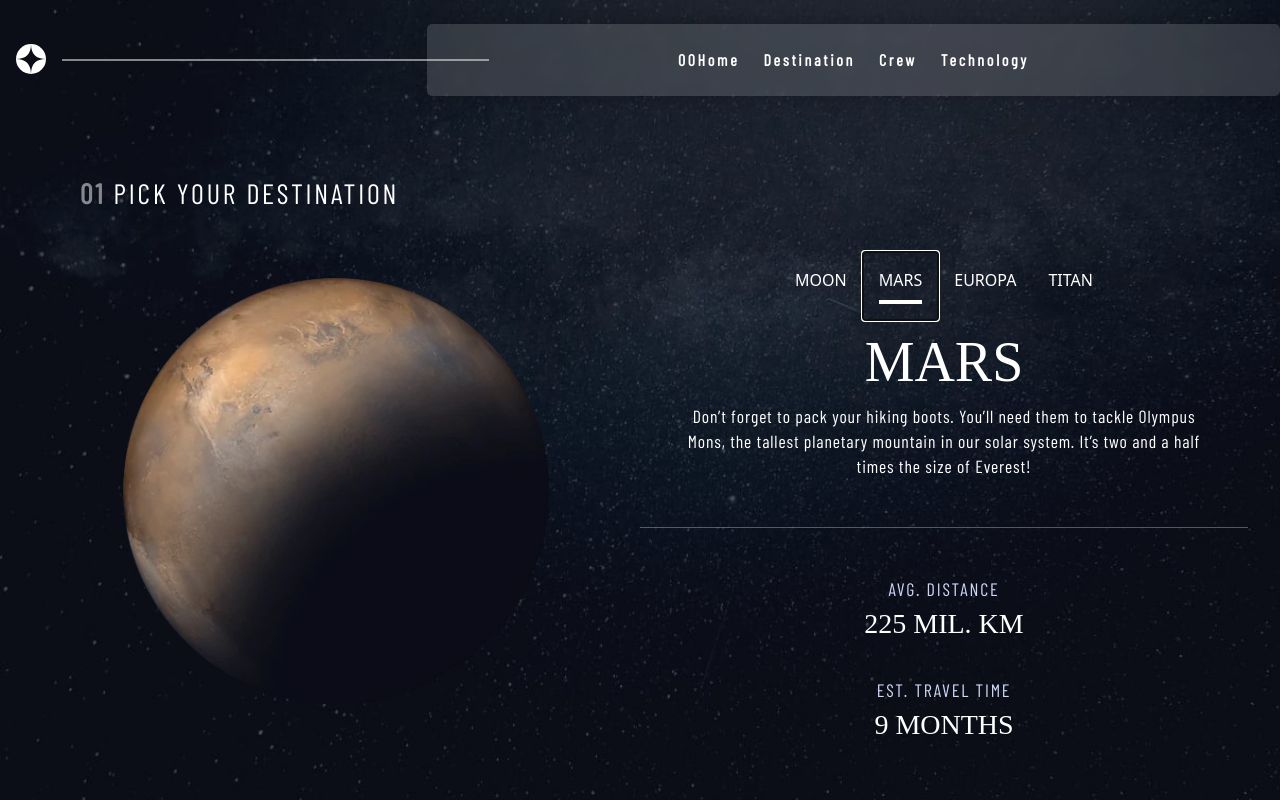
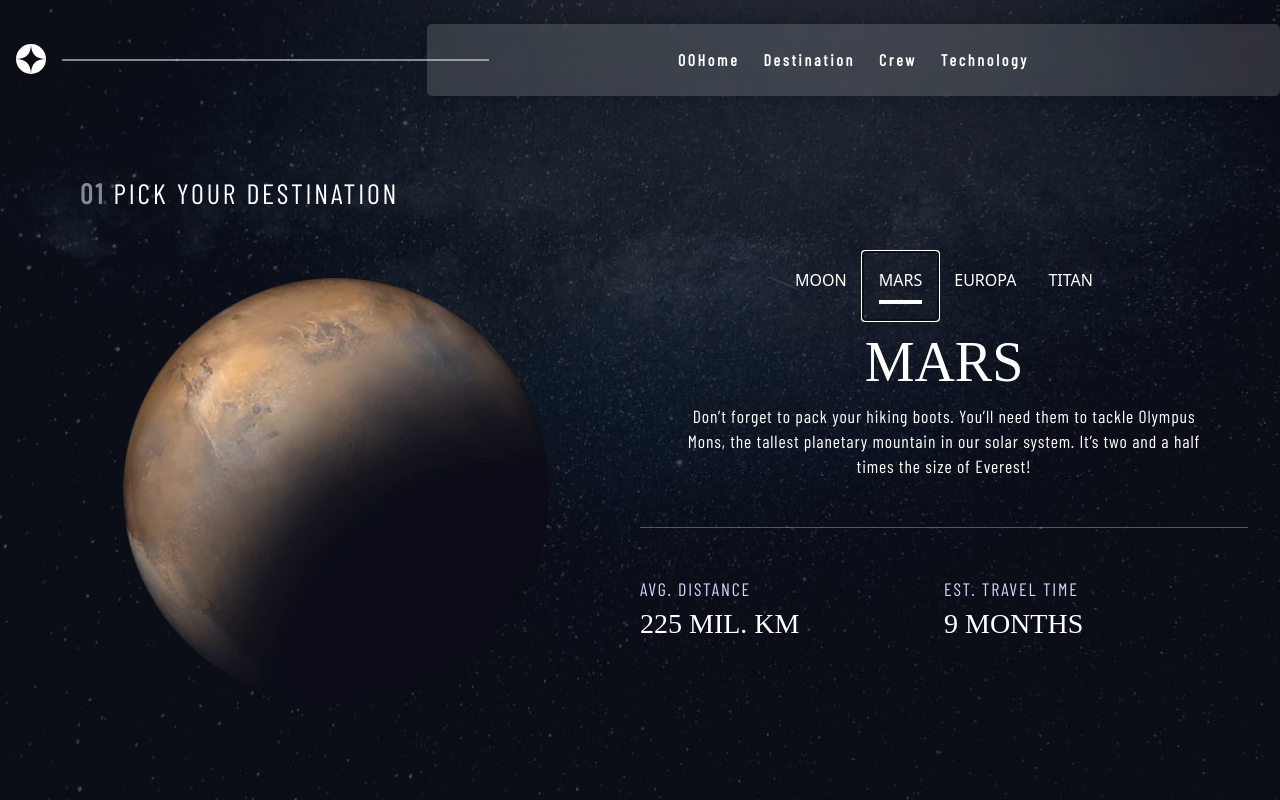
Before and after one commit to AubreyHBarnes/Space-Tourism-FEM, a Next.js app: page /destination in a window 1280 px wide. Both pictures are taken after a click on the tab "MARS". Shown: the top 800 px of the page. Built offline with nearby package versions, Linux system fonts and the light colour scheme; a web font is replaced by a local one.

Commit message:
avg distance and est travel time on destination page should display correctly on desktop size

```diff
--- a/pages/destination.js
+++ b/pages/destination.js
@@ -118,39 +118,45 @@ const Destination = () => {
                                         <h4 className="text-h3 uppercase font-bellefair text-center">{data.destinations[selection].name}</h4>
                                         <p className="font-barlow text-[1.1rem] text-center leading-[25px] tracking-wider px-8">{data.destinations[selection].description}</p>
                                         <hr className="divide-white > * + * opacity-30 my-12" />
-                                        <div className="avg-dist text-center mb-8">
+                                        <div className="desc-container desktop:grid desktop:grid-cols-2">
+                                            <div className="avg-dist text-center mb-8 desktop:text-left">
                                                 <p className="font-barlow text-bodytext text-violet uppercase tracking-widest">Avg. Distance</p>
                                                 <p className="font-bellefair text-h5 uppercase">{data.destinations[selection].distance}</p>
                                             </div>
-                                        <div className="est-travel text-center">
+                                            <div className="est-travel text-center desktop:text-left">
                                                 <p className="font-barlow text-bodytext text-violet uppercase tracking-widest">Est. Travel Time</p>
                                                 <p className="font-bellefair text-h5 uppercase">{data.destinations[selection].travel}</p>
+                                            </div>
                                         </div>
                                     </Tab.Panel>
                                     <Tab.Panel className="text-white">
                                         <h4 className="text-h3 uppercase font-bellefair text-center">{data.destinations[selection].name}</h4>
                                         <p className="font-barlow text-[1.1rem] text-center leading-[25px] tracking-wider px-8">{data.destinations[selection].description}</p>
                                         <hr className="divide-white > * + * opacity-30 my-12" />
-                                        <div className="avg-dist text-center mb-8">
+                                        <div className="desc-container desktop:grid desktop:grid-cols-2">
+                                            <div className="avg-dist text-center mb-8 desktop:text-left">
                                                 <p className="font-barlow text-bodytext text-violet uppercase tracking-widest">Avg. Distance</p>
                                                 <p className="font-bellefair text-h5 uppercase">{data.destinations[selection].distance}</p>
                                             </div>
-                                        <div className="est-travel text-center">
+                                            <div className="est-travel text-center desktop:text-left">
                                                 <p className="font-barlow text-bodytext text-violet uppercase tracking-widest">Est. Travel Time</p>
                                                 <p className="font-bellefair text-h5 uppercase">{data.destinations[selection].travel}</p>
+                                            </div>
                                         </div>
                                     </Tab.Panel>
                                     <Tab.Panel className="text-white">
                                         <h4 className="text-h3 uppercase font-bellefair text-center">{data.destinations[selection].name}</h4>
                                         <p className="font-barlow text-[1.1rem] text-center leading-[25px] tracking-wider px-8  ">{data.destinations[selection].description}</p>
                                         <hr className="divide-white > * + * opacity-30 my-12" />
-                                        <div className="avg-dist text-center mb-8">
+                                        <div className="desc-container desktop:grid desktop:grid-cols-2">
+                                            <div className="avg-dist text-center mb-8 desktop:text-left">
                                                 <p className="font-barlow text-bodytext text-violet uppercase tracking-widest">Avg. Distance</p>
                                                 <p className="font-bellefair text-h5 uppercase">{data.destinations[selection].distance}</p>
                                             </div>
-                                        <div className="est-travel text-center">
+                                            <div className="est-travel text-center desktop:text-left">
                                                 <p className="font-barlow text-bodytext text-violet uppercase tracking-widest">Est. Travel Time</p>
                                                 <p className="font-bellefair text-h5 uppercase">{data.destinations[selection].travel}</p>
+                                            </div>
                                         </div>
                                     </Tab.Panel>
                                 </Tab.Panels>
```
Lines whose indentation alone changed are shown as unchanged.
